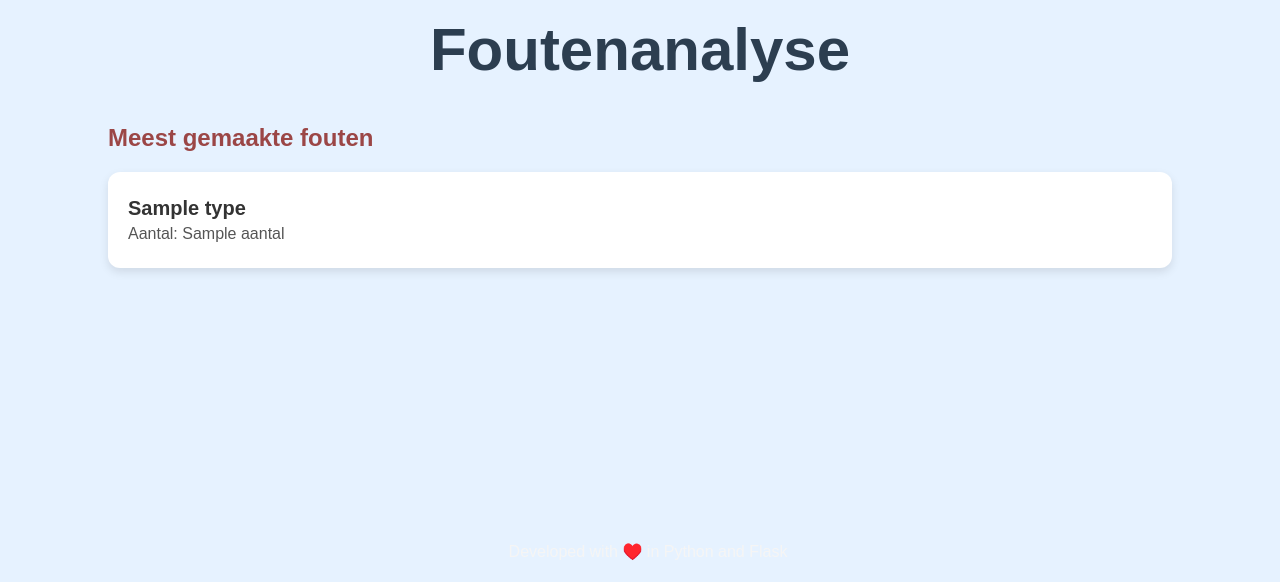
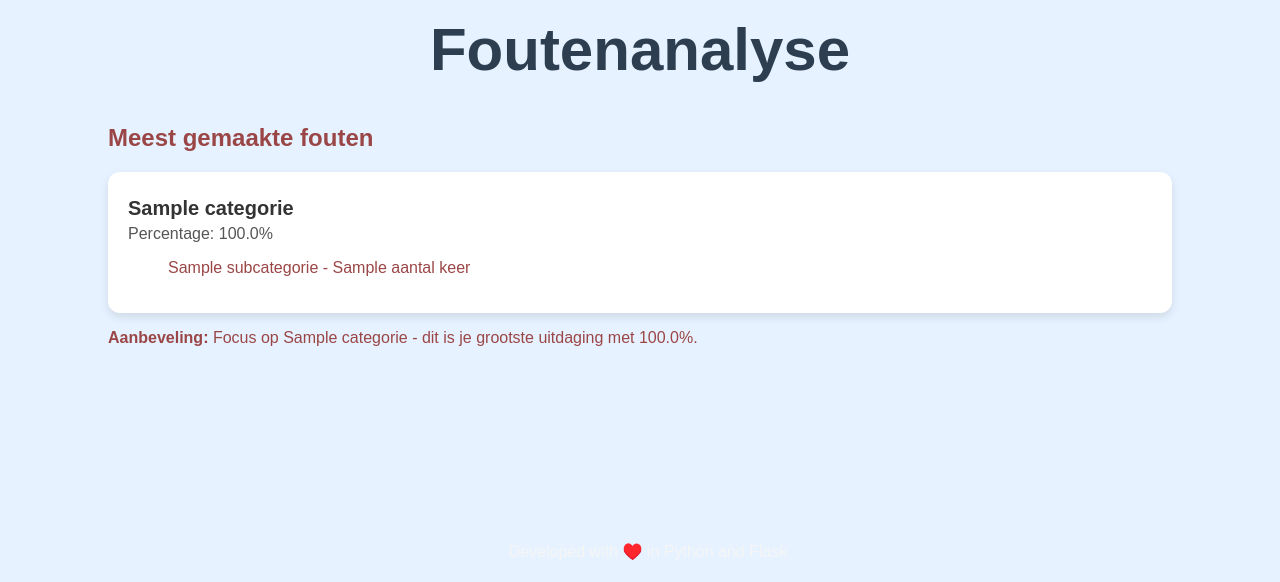
Before and after one commit to aimanadel/mijnapplicate, a Flask app: page /foutenanalyse in a window 1280 px wide. Shown: the part 218-800 px from the top of the page. Run offline with Flask 3, Linux system fonts and the light colour scheme; a database or web service that is not in the repository returns one stand-in record (values such as "Sample title"); data that the repository does not hold is empty.

Commit message:
de fouten analys pagina verbeterd

```diff
--- a/app/main/routes.py
+++ b/app/main/routes.py
@@ -22,9 +22,58 @@ def leerling():
 
 @bp.route("/foutenanalyse")
 def foutenanalyse():
-    leerling_id = 1  # test (later dynamisch maken)
+    leerling_id = 1
 
-    query = "SELECT type, aantal FROM fout WHERE leerling_id = %s"
+    query = """
+    SELECT categorie, subcategorie, aantal
+    FROM fout
+    WHERE leerling_id = ?
+    """
     fouten = execute_query(query, (leerling_id,))
 
-    return render_template("foutenanalyse.html", fouten=fouten)
+    totaal = sum(f["aantal"] for f in fouten)
+
+    categorieen = {}
+
+    for fout in fouten:
+        cat = fout["categorie"]
+
+        if cat not in categorieen:
+            categorieen[cat] = {
+                "totaal": 0,
+                "details": []
+            }
+
+        categorieen[cat]["totaal"] += fout["aantal"]
+        categorieen[cat]["details"].append({
+            "naam": fout["subcategorie"],
+            "aantal": fout["aantal"]
+        })
+
+    resultaat = []
+    for cat, data in categorieen.items():
+        percentage = round((data["totaal"] / totaal) * 100, 1)
+
+        resultaat.append({
+            "categorie": cat,
+            "percentage": percentage,
+            "details": data["details"]
+        })
+
+    if resultaat:
+        grootste = max(resultaat, key=lambda x: x["percentage"])
+        aanbeveling = f"Focus op {grootste['categorie']} - dit is je grootste uitdaging met {grootste['percentage']}%."
+        labels = [item["categorie"] for item in resultaat]
+        waarden = [item["percentage"] for item in resultaat]
+    else:
+        aanbeveling = "Geen fouten gevonden."
+        labels = []
+        waarden = []
+
+    return render_template(
+        "foutenanalyse.html",
+        fouten=resultaat,
+        aanbeveling=aanbeveling,
+        labels=labels,
+        waarden=waarden
+    )
--- a/app/schema.sql
+++ b/app/schema.sql
@@ -5,3 +5,12 @@ CREATE TABLE `Event`(
     `creationDate` DATETIME NOT NULL DEFAULT CURRENT_TIMESTAMP ,
     PRIMARY KEY(`eventId`)
 );
+
+CREATE TABLE `fout`(
+    `id` INT NOT NULL AUTO_INCREMENT,
+    `leerling_id` INT NOT NULL,
+    `categorie` VARCHAR(100) NOT NULL,
+    `subcategorie` VARCHAR(100) NOT NULL,
+    `aantal` INT NOT NULL,
+    PRIMARY KEY(`id`)
+);
--- a/app/templates/foutenanalyse.html
+++ b/app/templates/foutenanalyse.html
@@ -13,12 +13,22 @@
 {% if fouten %}
   {% for fout in fouten %}
     <div class="fout-card">
-      <p><strong>{{ fout.type }}</strong></p>
-      <p>Aantal: {{ fout.aantal }}</p>
+      <p><strong>{{ fout.categorie }}</strong></p>
+      <p>Percentage: {{ fout.percentage }}%</p>
+
+      {% if fout.details %}
+        <ul>
+          {% for detail in fout.details %}
+            <li>{{ detail.naam }} - {{ detail.aantal }} keer</li>
+          {% endfor %}
+        </ul>
+      {% endif %}
     </div>
   {% endfor %}
 {% else %}
   <p>Geen fouten gevonden.</p>
 {% endif %}
 
+<p><strong>Aanbeveling:</strong> {{ aanbeveling }}</p>
+
 {% endblock %}
```
Also changed, not shown: init_db.py (added, +24 -0 lines), insert_sample.py (added, +25 -0 lines).
